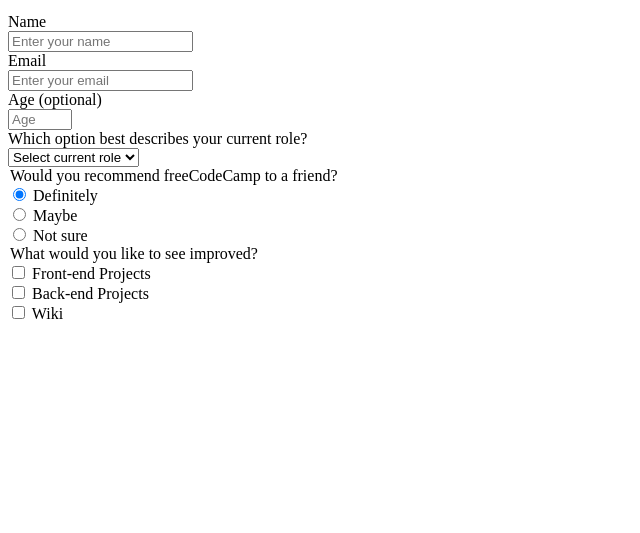
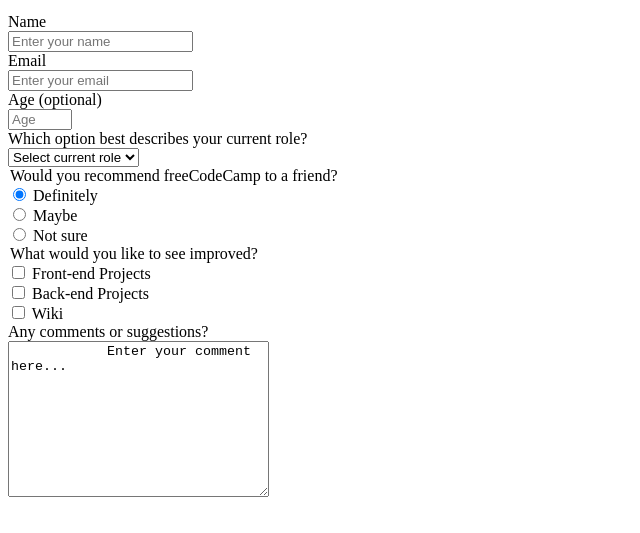
Before and after one commit to sambreece/survey-page, a plain HTML site: page index.html in a window 1280 px wide. Shown: the part 101-634 px from the top of the page, without its empty margins (0-640 px from the left). Drawn offline with Linux system fonts and the light colour scheme.

Commit message:
added comments textarea

```diff
--- a/index.html
+++ b/index.html
@@ -59,6 +59,11 @@
             <input type="checkbox" id="wiki" unchecked>
             <label for="wiki">Wiki</label>
         </div>
+
+        <label for="additional">Any comments or suggestions?</label><br>
+        <textarea name="" id="additional" cols="30" rows="10">
+            Enter your comment here...
+        </textarea>
     </form>
 </body>
 </html>
```
